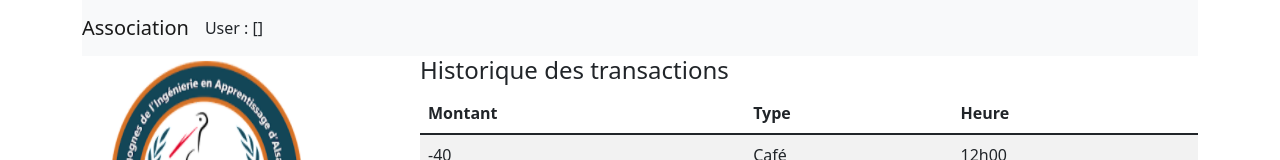
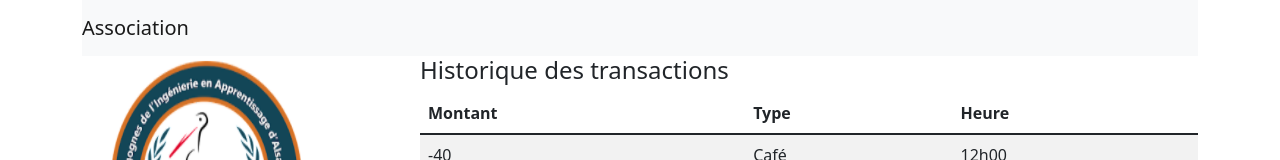
Before and after one commit to aelkadaoui/erp-money, a Nuxt app in the folder erp-money/: page / in a window 1280 px wide. Shown: the top 160 px of the page. Built offline with nearby package versions, Linux system fonts and the light colour scheme; no server answers.

Commit message:
Ajout utilisateurs

```diff
--- a/erp-money/pages/index.vue
+++ b/erp-money/pages/index.vue
@@ -4,7 +4,6 @@
       <b-navbar-brand class="mb-0" tag="h1" to="/">
         Association
       </b-navbar-brand>
-      User : {{ users }}
     </b-navbar>
     <div>
       <div class="userListLogo">
@@ -30,7 +29,7 @@
     </div>
     <div class="memberListContainer">
       <h4>Liste des membres</h4>
-      <b-table :fields="fieldsUser" :items="itemsUser" class="list" responsive striped>
+      <b-table :fields="fieldsUser" :items="users" class="list" responsive striped>
         <template #cell(access_profile)="row">
           <b-button class="mr-2" size="sm" @click="openProfile(row)">
             Accéder au profil
```
